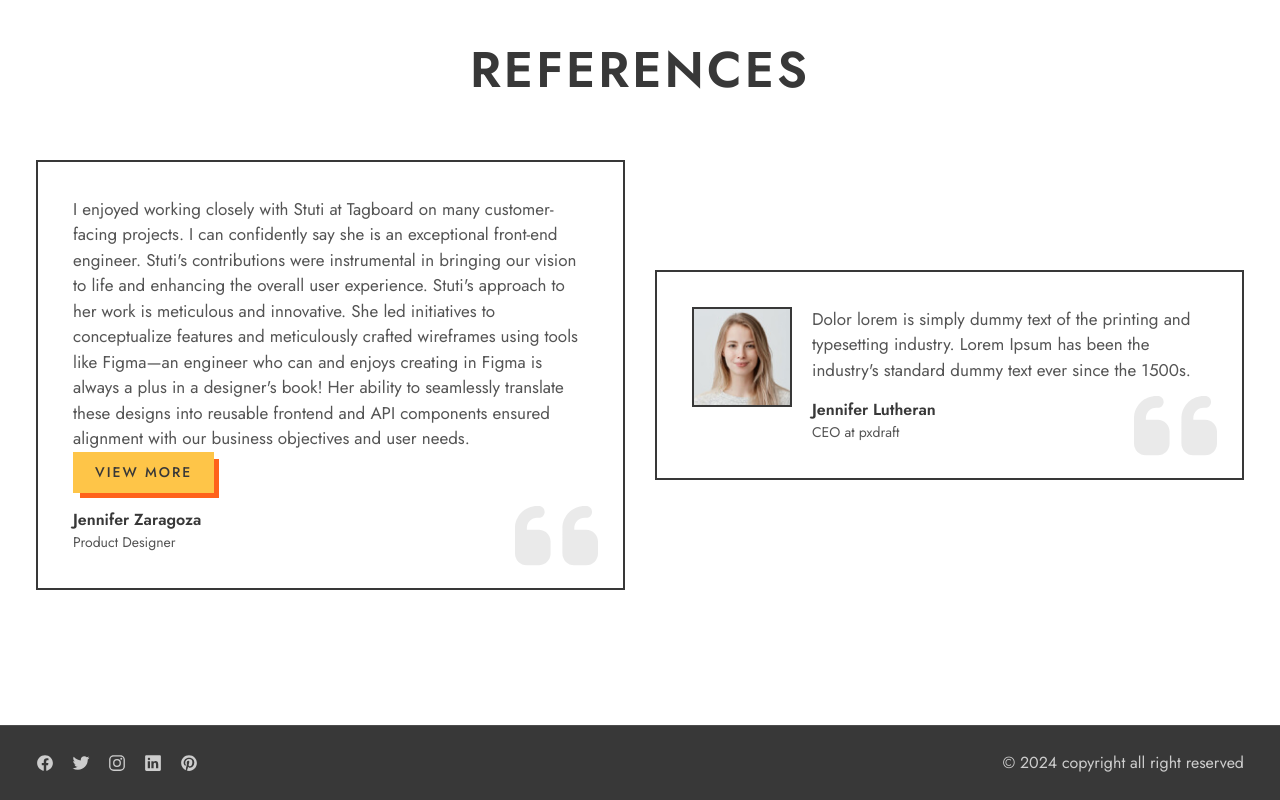
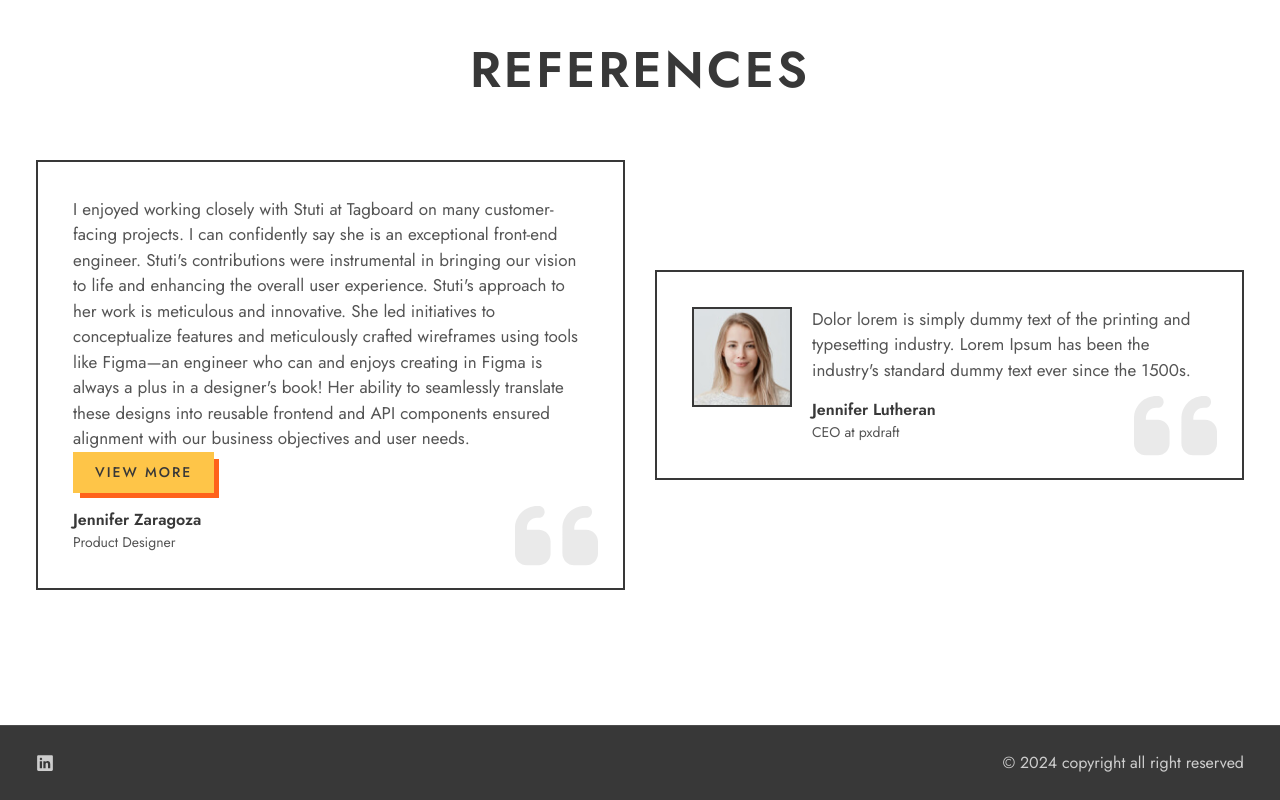
Before and after one commit to strips96/my_website_portfolio, a plain HTML site: page index.html in a window 1280 px wide. Shown: the part 2541-3341 px from the top of the page. Drawn offline with nearby package versions, Linux system fonts and the light colour scheme.

Commit message:
links and errything

```diff
--- a/index.html
+++ b/index.html
@@ -416,32 +416,8 @@
       <ul class="social-list">
 
         <li>
-          <a href="#" class="social-link">
-            <ion-icon name="logo-facebook"></ion-icon>
-          </a>
-        </li>
-
-        <li>
-          <a href="#" class="social-link">
-            <ion-icon name="logo-twitter"></ion-icon>
-          </a>
-        </li>
-
-        <li>
-          <a href="#" class="social-link">
-            <ion-icon name="logo-instagram"></ion-icon>
-          </a>
-        </li>
-
-        <li>
-          <a href="#" class="social-link">
+          <a href="https://www.linkedin.com/in/stuti-tripathy-software-engineer/" target="_blank" class="social-link">
             <ion-icon name="logo-linkedin"></ion-icon>
-          </a>
-        </li>
-
-        <li>
-          <a href="#" class="social-link">
-            <ion-icon name="logo-pinterest"></ion-icon>
           </a>
         </li>
 
```
Also changed, not shown: contact.html (+1 -25 lines), portfolio.html (+2 -50 lines), service.html (+1 -27 lines).
